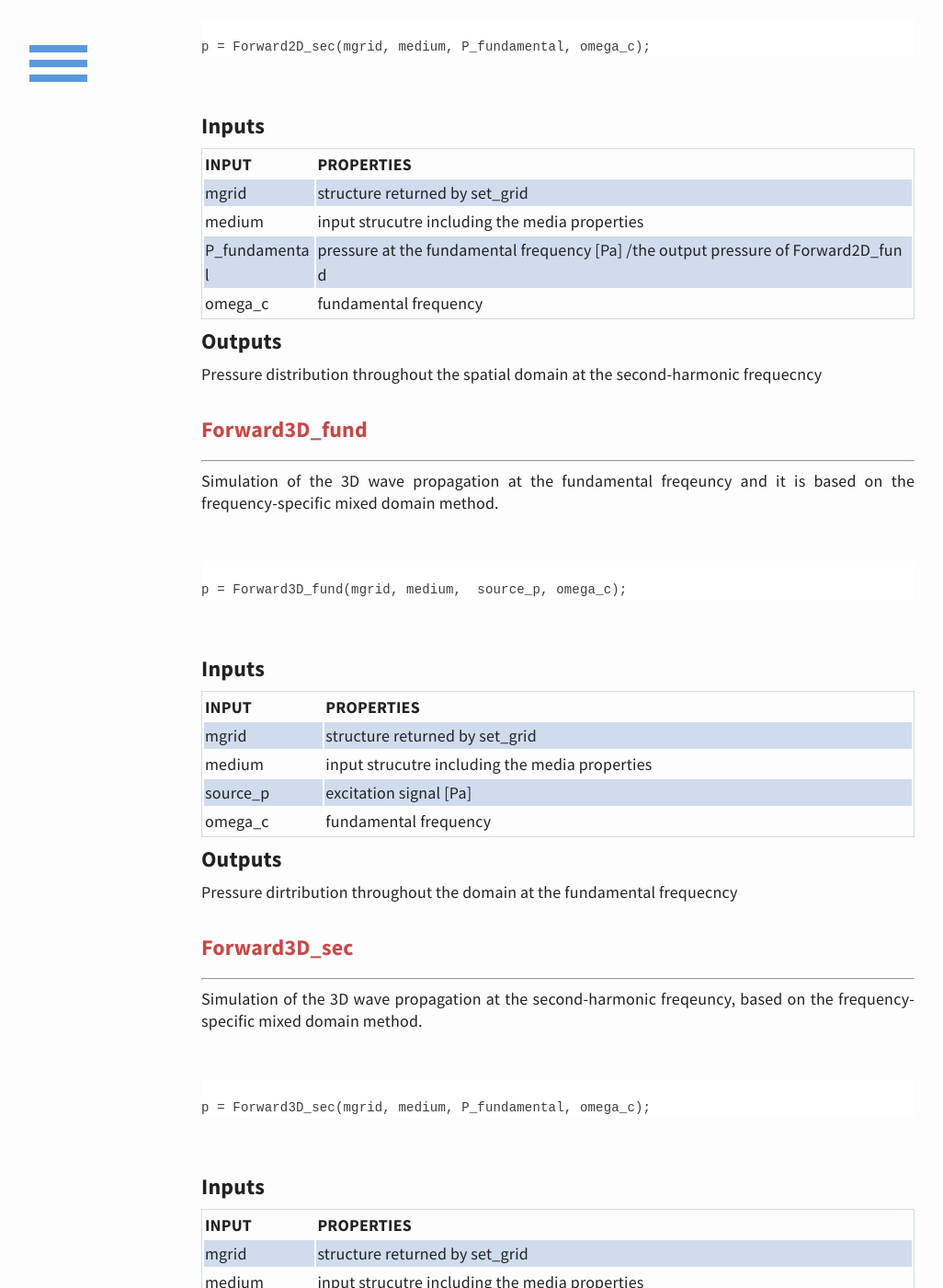
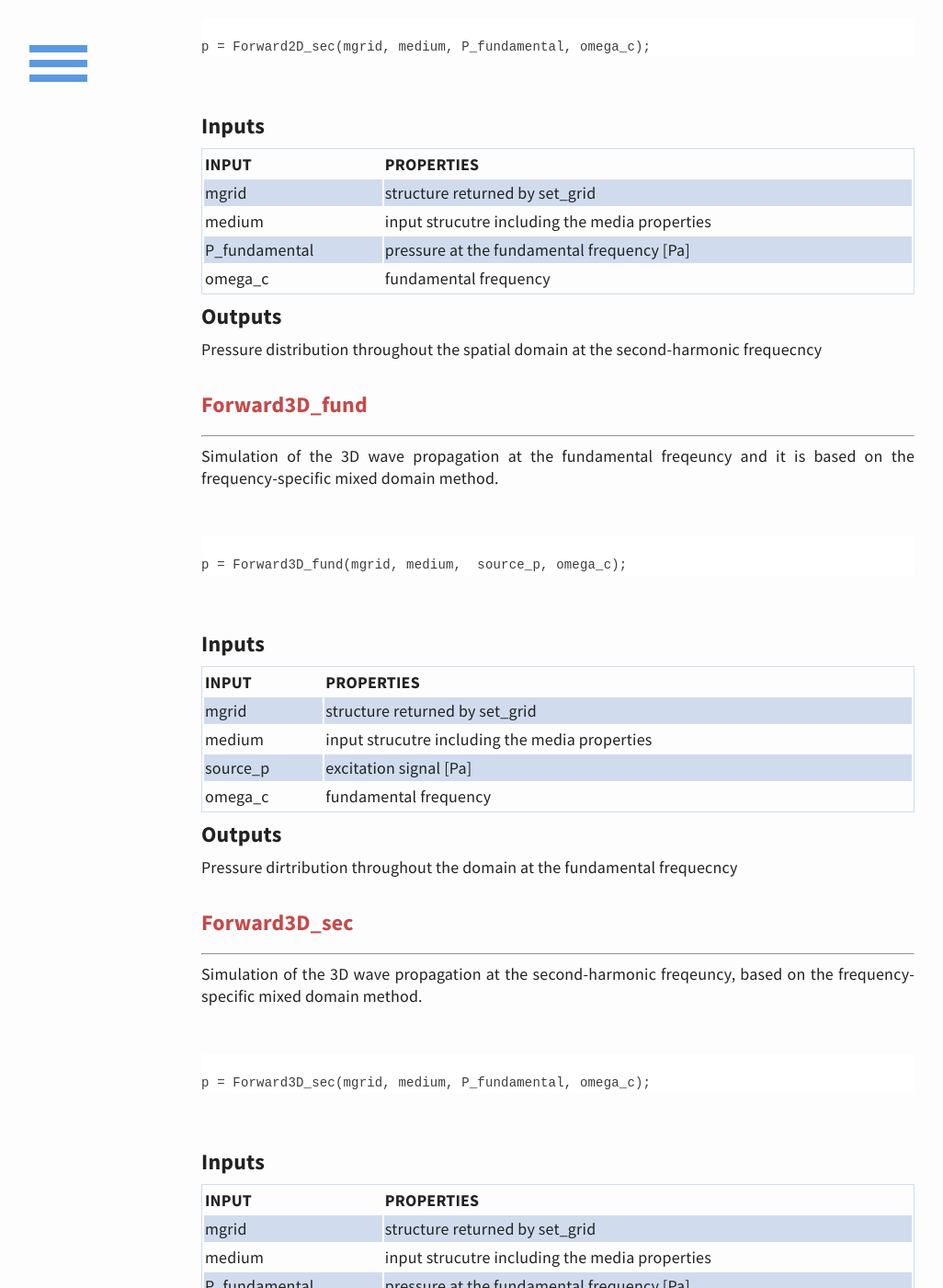
Before and after one commit to m-SOUND/mSOUND, a Jekyll site: the page built from function.html, in a window 1280 px wide and 1400 px high, scrolled down 3858 px. Shown: the whole window at 92% size, without its empty margins (33-1059 px from the left). Built offline with Jekyll 4.4.1, drawn with Linux system fonts in a browser that asks for light colours; some of the changed text lies outside the part shown.

Commit message:
Update function.html

```diff
--- a/function.html
+++ b/function.html
@@ -252,7 +252,7 @@
     <td>medium </td><td>input strucutre including the media properties</td>
   </tr>
   <tr>
-    <td>P_fundamental</td><td>pressure at the fundamental frequency  [Pa] /the output pressure of Forward2D_fund</td>
+    <td>P_fundamental</td><td>pressure at the fundamental frequency  [Pa]</td>
   </tr>
    <tr>
     <td>omega_c </td><td>fundamental frequency </td>
@@ -320,7 +320,7 @@
     <td>medium </td><td>input strucutre including the media properties</td>
   </tr>
   <tr>
-    <td>P_fundamental</td><td>pressure at the fundamental frequency  [Pa] /the output pressure of Forward3D_fund</td>
+    <td>P_fundamental</td><td>pressure at the fundamental frequency  [Pa]</td>
   </tr>
    <tr>
     <td>omega_c </td><td>fundamental frequency </td>
```
